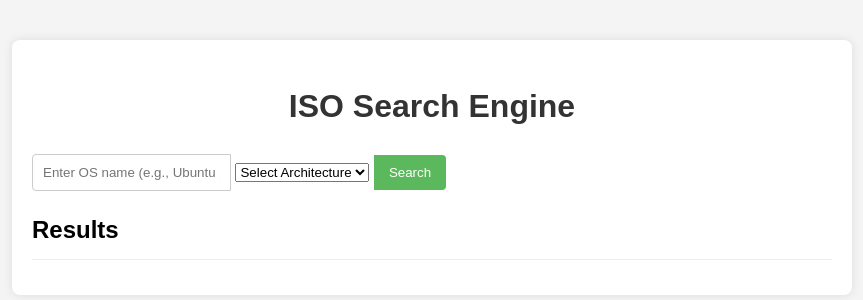
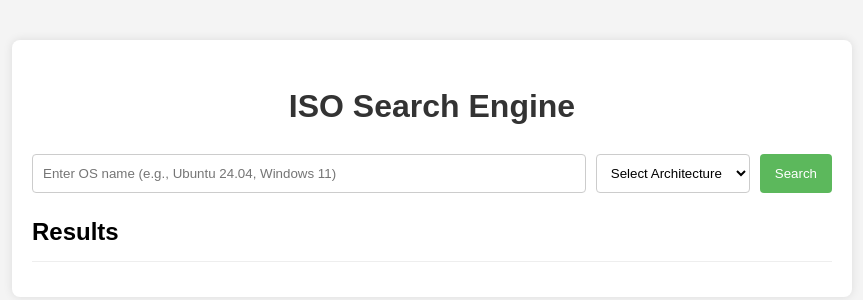
Before and after one commit to Atx-Guy/universal-projects, a plain HTML site: page github/iso-search-engine-app/templates/index.html in a window 1280 px wide. Shown: the whole page, without its empty margins (208-1071 px from the left). Drawn offline with Linux system fonts and the light colour scheme.

Commit message:
Auto-sync: Files changed on 2025-05-04 22:57:01

```diff
--- a/github/iso-search-engine-app/static/style.css
+++ b/github/iso-search-engine-app/static/style.css
@@ -23,15 +23,28 @@ h1 {
 }
 
 #search-form {
-    display: flex;
     margin-bottom: 20px;
 }
 
+.search-controls {
+    display: flex;
+    flex-wrap: wrap;
+    gap: 10px;
+}
+
 #search-query {
-    flex-grow: 1;
+    flex: 1 1 300px;
     padding: 10px;
     border: 1px solid #ccc;
-    border-radius: 4px 0 0 4px;
+    border-radius: 4px;
+}
+
+#architecture-filter {
+    flex: 0 1 150px;
+    padding: 10px;
+    border: 1px solid #ccc;
+    border-radius: 4px;
+    background-color: white;
 }
 
 #search-form button {
@@ -40,7 +53,7 @@ h1 {
     background-color: #5cb85c;
     color: white;
     cursor: pointer;
-    border-radius: 0 4px 4px 0;
+    border-radius: 4px;
     transition: background-color 0.3s ease;
 }
 
```
